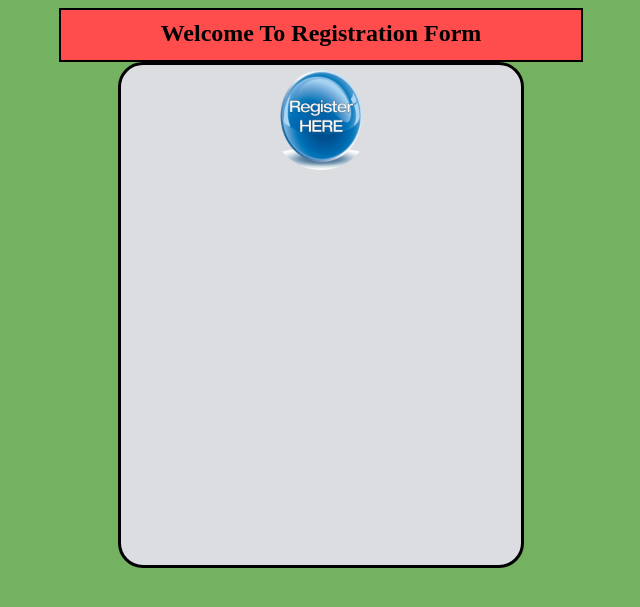
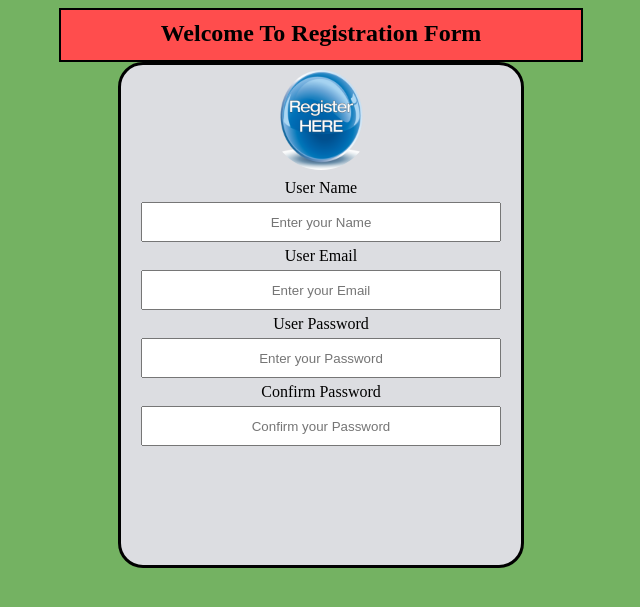
Before and after one commit to iamalamgir/registration_form, a PHP site: page /reg.php in a window 1280 px wide. Shown: the top 607 px of the page, without its empty margins (319-959 px from the left). Run offline with PHP 8.4, Linux system fonts and the light colour scheme.

Commit message:
Add_user_data_box

```diff
--- a/reg.css
+++ b/reg.css
@@ -28,3 +28,12 @@ body{
     border-radius: 100px;
     padding: 5px;
 }
+
+#form{
+    color: #000;
+    margin: 5px;
+    text-align: center;
+    padding: 3px;
+    height: 30px;
+    width: 350px;
+}
--- a/reg.php
+++ b/reg.php
@@ -16,6 +16,24 @@
     <div class ="box">
         <center><img src ="reg_icon.png" alt ="Image" class ="img"></center>
 
+        <form action ="reg.php" method ="POST" align ="center">
+            <label>User Name</label>
+            <input name ="name" type ="text" id ="form" placeholder ="Enter your Name" required></input>
+            <br>
+
+            <label>User Email</label>
+            <input name ="email" type ="email" id ="form" placeholder ="Enter your Email" required></input>
+            <br>
+
+            <label>User Password</label>
+            <input name ="pass" type ="password" id ="form" placeholder ="Enter your Password" required></input>
+            <br>
+
+            <label>Confirm Password</label>
+            <input name ="cpass" type ="password" id ="form" placeholder ="Confirm your Password" required></input>
+
+        </form>
+
     </div>
 
 </body>
```
